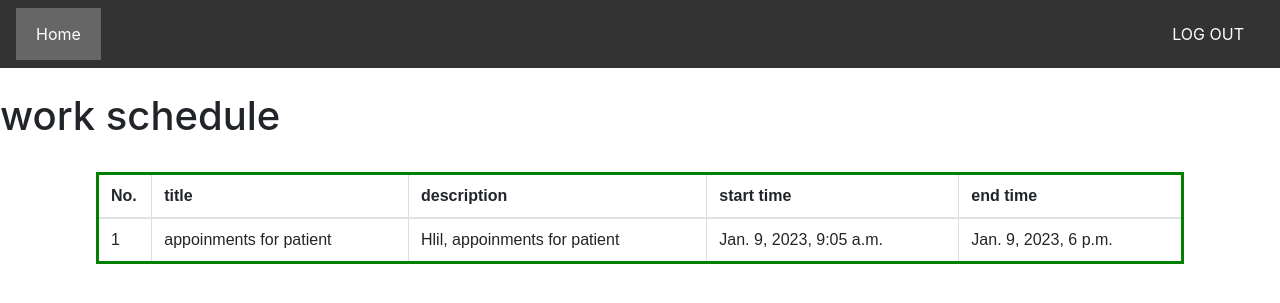
After one commit to AnfalNb/hospital-project, a Django app: a page that uses HOSPITAL-MANGMENT/hospital_management_system/Templates/receving_work.html in a window 1280 px wide. The commit adds this page. Shown: the top 303 px of the page. Run offline with Django 4.2, Linux system fonts and the light colour scheme; data comes from the database, SQL or seed files in the repository; both versions use the stored data as it was after the commit; some libraries are stand-ins or nearby versions.

Commit message:
US13 for doctor- Receiving work schedule

```diff
--- a/HOSPITAL-MANGMENT/hospital_management_system/Templates/doctor_profile.html
+++ b/HOSPITAL-MANGMENT/hospital_management_system/Templates/doctor_profile.html
@@ -80,7 +80,9 @@ button:hover {
     <hr>
 
   <div class="clearfix">
-      <button type="button" class=""> Work schedule</button>
+    <a href="{% url 'receving_work'  doctor  %}">
+
+      <button type="button" class=""> Work schedule</button></a>
     </div>
         <h1></h1>
 
--- /dev/null
+++ b/HOSPITAL-MANGMENT/hospital_management_system/Templates/receving_work.html
@@ -0,0 +1,115 @@
+<style>
+
+    /* Sticky navbar - toggles between relative and fixed, depending on the scroll position. It is positioned relative until a given offset position is met in the viewport - then it "sticks" in place (like position:fixed). The sticky value is not supported in IE or Edge 15 and earlier versions. However, for these versions the navbar will inherit default position */
+    .navbar {
+      overflow: hidden;
+      background-color: #333;
+      position: sticky;
+      position: -webkit-sticky;
+      top: 0;
+    }
+
+    /* Style the navigation bar links */
+    .navbar a {
+      float: left;
+      display: block;
+      color: white;
+      text-align: center;
+      padding: 14px 20px;
+      text-decoration: none;
+    }
+
+
+    /* Right-aligned link */
+    .navbar a.right {
+      float: right;
+    }
+
+    /* Change color on hover */
+    .navbar a:hover {
+      background-color: #ddd;
+      color: black;
+    }
+
+    /* Active/current link */
+    .navbar a.active {
+      background-color: #666;
+      color: white;
+    }
+
+    </style>
+
+    <div class="navbar">
+      <a href="{% url 'index'%} " class="active">Home</a>
+
+      <a href="#" class="right">LOG OUT</a>
+    </div>
+
+
+    <head>
+
+      <link rel="stylesheet" type="text/css" href="https://stackpath.bootstrapcdn.com/bootstrap/4.5.2/css/bootstrap.min.css">
+      <style>
+        table {
+            font-family: arial, sans-serif;
+            border-collapse: collapse;
+            margin: auto;
+            width: 50%;
+            border: 3px solid green;
+            padding: 10px;
+
+        }
+
+        td,
+        th {
+            border: 1px solid #dddddd;
+            text-align: left;
+            padding: 8px;
+        }
+
+        tr:nth-child(even) {
+            background-color: #dddddd;
+        }
+    </style>
+
+    </head>
+
+    <div class="header">
+      <br>
+      <h1> work schedule </h1>
+      <br>
+    </div>
+
+        <table class='table' style="  width: 85%; ">
+
+            <thead>
+              <tr>
+                <th style="width:5%">No.</th>
+                <th>title </th>
+                <th>description</th>
+                <th>start time </th>
+                <th>end time </th>
+
+
+              </tr>
+            </thead>
+
+
+
+            {% for receiving in  receiving %}
+            <tr>
+              <td>{{ forloop.counter }}</td>
+              <td>{{ receiving.title }}</td>
+              <td>{{ receiving.description}}</td>
+              <td>{{ receiving.start_time }}</td>
+              <td>{{ receiving.end_time }}</td>
+
+
+
+
+
+            </tr>
+          {% endfor %}
+
+
+        </table>
--- a/HOSPITAL-MANGMENT/hospital_management_system/core/models.py
+++ b/HOSPITAL-MANGMENT/hospital_management_system/core/models.py
@@ -5,7 +5,7 @@ from django.urls import reverse
 # python classes for database
 class doctor_a(models.Model):
     DoctorID=models.CharField(max_length=20,null = True)
-    First_name=models.CharField(max_length=20,null = True)
+    First_name=models.CharField(max_length=20,primary_key=True)
     Last_name=models.CharField(max_length=20,null = True)
     Phone_Number1=models.CharField(max_length=20, null=True)
     Address=models.CharField(max_length=50,null=True)
--- a/HOSPITAL-MANGMENT/hospital_management_system/core/urls.py
+++ b/HOSPITAL-MANGMENT/hospital_management_system/core/urls.py
@@ -26,7 +26,7 @@ urlpatterns=[
     re_path(r'^event/edit/(?P<event_id>\d+)/$', event, name='event_edit'),
     path('logout_patient/', logout_patient, name='logout_patient'),
     path('logout_patient_accepted/', logout_patient_accepted, name='logout_patient_accepted'),
-    # path('receving_work/<str:doctor_name>/',receving_work.as_view(),name="receving_work"),
+    path('receving_work/<doctor_name>/',receving_work,name="receving_work"),
     path('referrals_renewing/<instance_id>', referrals_renewing, name='referrals_renewing'),
     path('referral/<int:patient_id>/',referral,name="referral"),
     path('after_request_ref/<int:patient_id>/',after_request_ref,name="after_request_ref"),
--- a/HOSPITAL-MANGMENT/hospital_management_system/core/views.py
+++ b/HOSPITAL-MANGMENT/hospital_management_system/core/views.py
@@ -222,3 +222,9 @@ def referrals_renewing(request,instance_id):
 class renwe_ref(ListView):
     model = MedicalReferral
     template_name = 'renwe_ref.html'
+
+
+def receving_work(request, doctor_name):
+    receiving = EVENT_CAL.objects.filter(doctor_name=doctor_name)
+    doctor = doctor_a.objects.get(pk =doctor_name)
+    return render(request, 'receving_work.html', {'receiving': receiving, 'doctor':doctor})
```
Also changed, not shown: HOSPITAL-MANGMENT/hospital_management_system/mydb.sqlite3.
